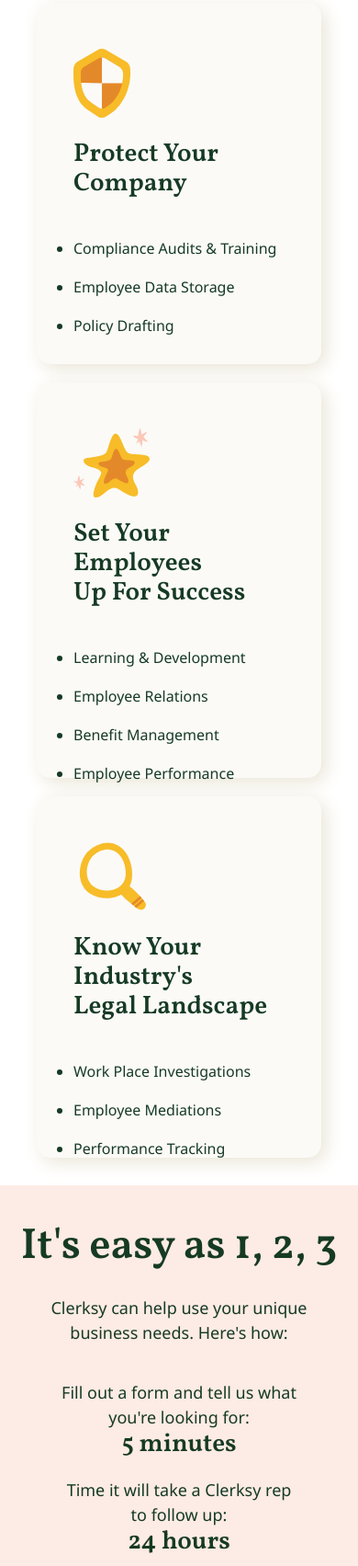
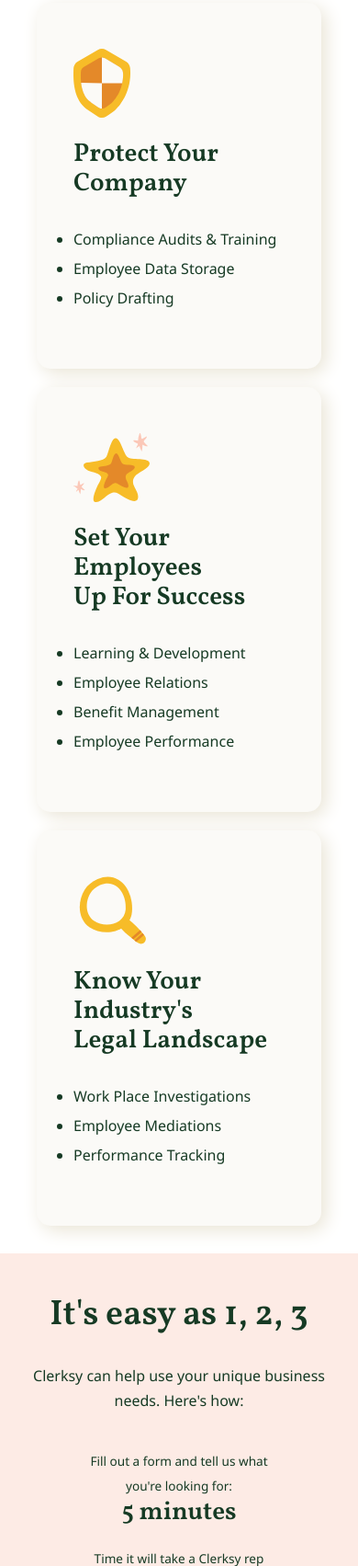
Before and after one commit to javohirveb/clerksy, a plain HTML site: page index.html in a window 390 px wide. Shown: the part 3283-4986 px from the top of the page at 92% size. Drawn offline with Linux system fonts and the light colour scheme.

Commit message:
corrected rem

```diff
--- a/css/style.css
+++ b/css/style.css
@@ -820,6 +820,10 @@
     .consider {
         margin-top: 40px;
     }
+    .consider-items .consider-item {
+        margin-right: 0px;
+        margin-top: 20px;
+    }
     .consider h1 {
         font-size: 2.3rem;
     }
@@ -828,7 +832,7 @@
         flex-direction: column;
     }
     .consider ul li {
-        margin-top: 20px;
+        margin-top: 10px;
         width: 100%;
     }
     .easy {
@@ -837,6 +841,13 @@
     }
     .easy h1 {
         padding-top: 40px;
+        font-size: 2.4rem;
+    }
+    .easy h3 {
+        font-size: 1rem;
+    }
+    .easy-text h3 {
+        font-size: .85rem;
     }
     .easy ul {
         display: flex;
@@ -880,8 +891,7 @@
         display: none;
     }
     .discovery {
-        margin-top: 60px;
-        padding-bottom: 20px;
+        padding: 2rem .25rem;
     }
     .discovery img {
         display: none;
@@ -922,7 +932,7 @@
         color: #FBFAF7;
         background: #15762E;
         border-radius: 160px;
-        padding: 7px 18px;
+        padding: 6px 18px;
     }
     .privacy p {
         margin-top: 30px;
--- a/index.html
+++ b/index.html
@@ -131,7 +131,7 @@
                 <h1>Consider everyone's best interest</h1>
                 <p>HR is for everyone. Clerksy can help you.</p>
                 <ul class="consider-items">
-                    <li class="consider-item" style="height: 393px;">
+                    <li class="consider-item">
                         <img src="images/consider-1.svg" alt="consider image 1">
                         <h3>Protect Your <br> Company</h3>
                         <ul>
@@ -140,7 +140,7 @@
                             <li>Policy Drafting</li>
                         </ul>
                     </li>
-                    <li class="consider-item" style="height: 430px;">
+                    <li class="consider-item">
                         <img src="images/consider-2.svg" alt="consider image 2">
                         <h3>Set Your Employees <br> Up For Success</h3>
                         <ul>
@@ -150,7 +150,7 @@
                             <li>Employee Performance</li>
                         </ul>
                     </li>
-                    <li class="consider-item" style="height: 393px;">
+                    <li class="consider-item">
                         <img src="images/consider-3.svg" alt="consider image 3">
                         <h3>Know Your Industry's <br> Legal Landscape</h3>
                         <ul>
```
